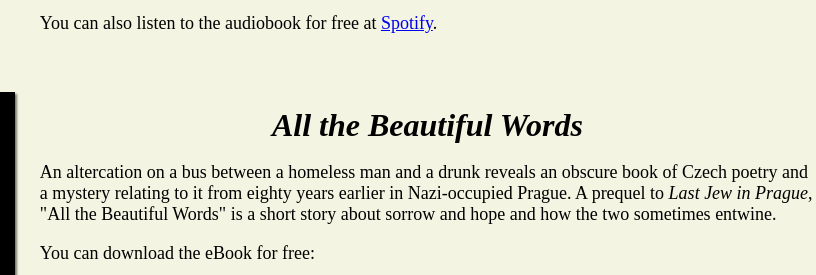
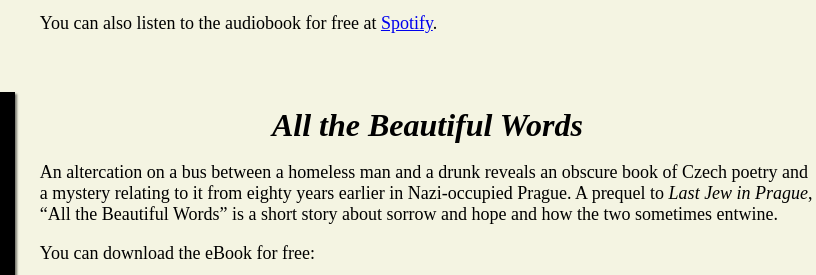
Before and after one commit to colinjcohen/colinjcohen.github.io, a plain HTML site: page index.html in a window 1280 px wide. Shown: the part 952-1227 px from the top of the page, 432-1248 px from the left. Drawn offline with Linux system fonts and the light colour scheme.

Commit message:
Update index.html
Added curly quotes.

```diff
--- a/index.html
+++ b/index.html
@@ -347,7 +347,7 @@
 <div class="item4">
     <h1><i><center>All the Beautiful Words</i></center></h1>
 
-    <p>An altercation on a bus between a homeless man and a drunk reveals an obscure book of Czech poetry and a mystery relating to it from eighty years earlier in Nazi-occupied Prague. A prequel to <i>Last Jew in Prague</i>, "All the Beautiful Words" is a short story about sorrow and hope and how the two sometimes entwine.</p>
+    <p>An altercation on a bus between a homeless man and a drunk reveals an obscure book of Czech poetry and a mystery relating to it from eighty years earlier in Nazi-occupied Prague. A prequel to <i>Last Jew in Prague</i>, &#8220;All the Beautiful Words&#8221; is a short story about sorrow and hope and how the two sometimes entwine.</p>
 
     <p>You can download the eBook for free:</p>
 
```
